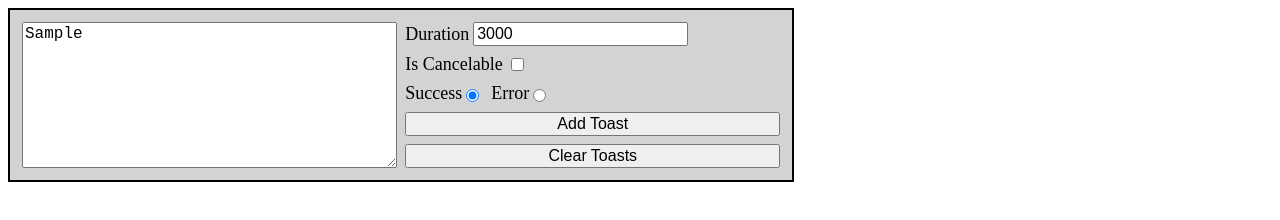
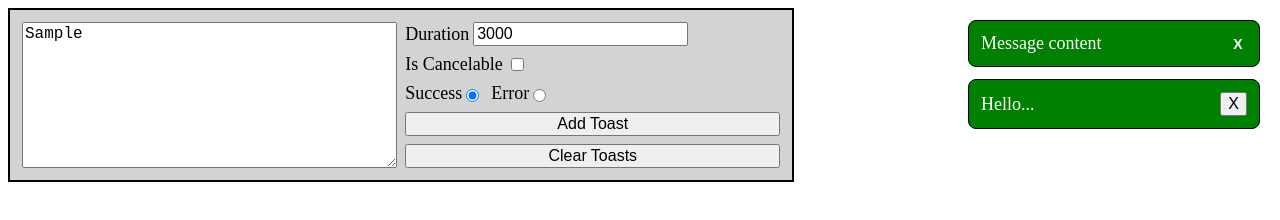
Before and after one commit to acciojob/toasts-Sakibul-05, a website: page main.html in a window 1280 px wide. Both pictures are taken after typing "Sample" into the empty fields and a click on the button "Add Toast". Drawn offline with Linux system fonts and the light colour scheme.

Commit message:
created a submission

```diff
--- a/main.html
+++ b/main.html
@@ -24,7 +24,12 @@
 		<button id="add-button">Add Toast</button>
 		<button id="clear-button">Clear Toasts</button>
     </div>
-	<div id="toasts"></div>
+	<div id="toasts">
+		<div class="toast success-toast">
+		    <p class="message">Message content</p>
+			<button class="cancel-button">X</button>
+	    </div>
+	</div>
     <script type="text/javascript" src="./script.js">
 </script>
 
--- a/script.js
+++ b/script.js
@@ -1 +1,22 @@
 //your JS code here. If required.
+const addButton = document.querySelector("#add-button");
+const clearbutton = document.querySelector("#clear-button");
+const toasts = document.querySelector("#toasts");
+
+function addToasts(message){
+	const div = document.createElement("div");
+	div.classList.add("toast", "success-toast");
+	const p = document.createElement("p");
+	p.classList.add("message");
+	p.innerText = message;
+	const button = document.createElement("button");
+	button.innerText = "X";
+	div.append(p, button);
+	return div;
+}
+addButton.addEventListener("click", (event)=>{
+	toasts.append(addToasts("Hello..."));
+})
+clearbutton.addEventListener("click", (event)=>{
+	toasts.innerHTML = "";
+})
```
